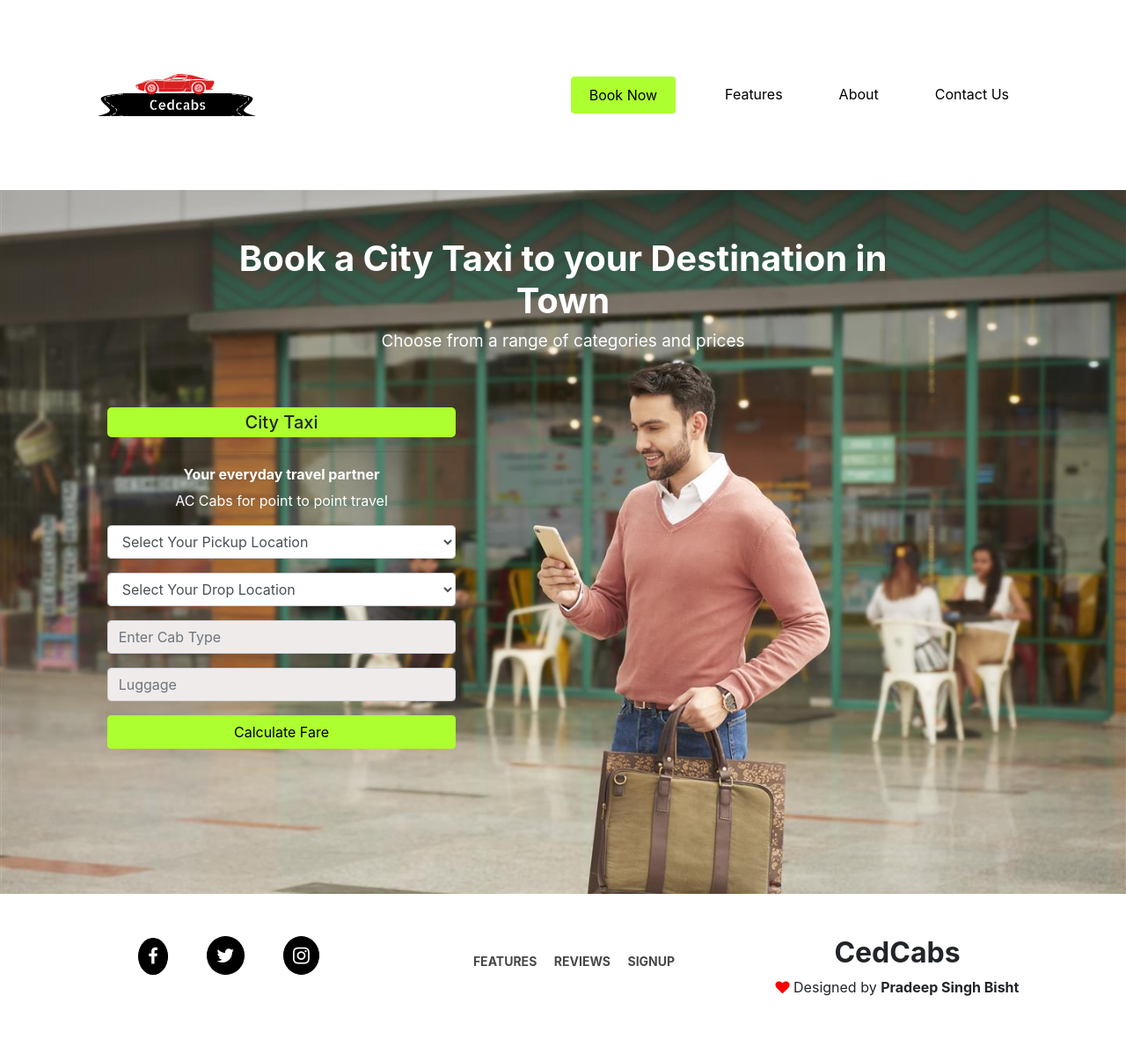
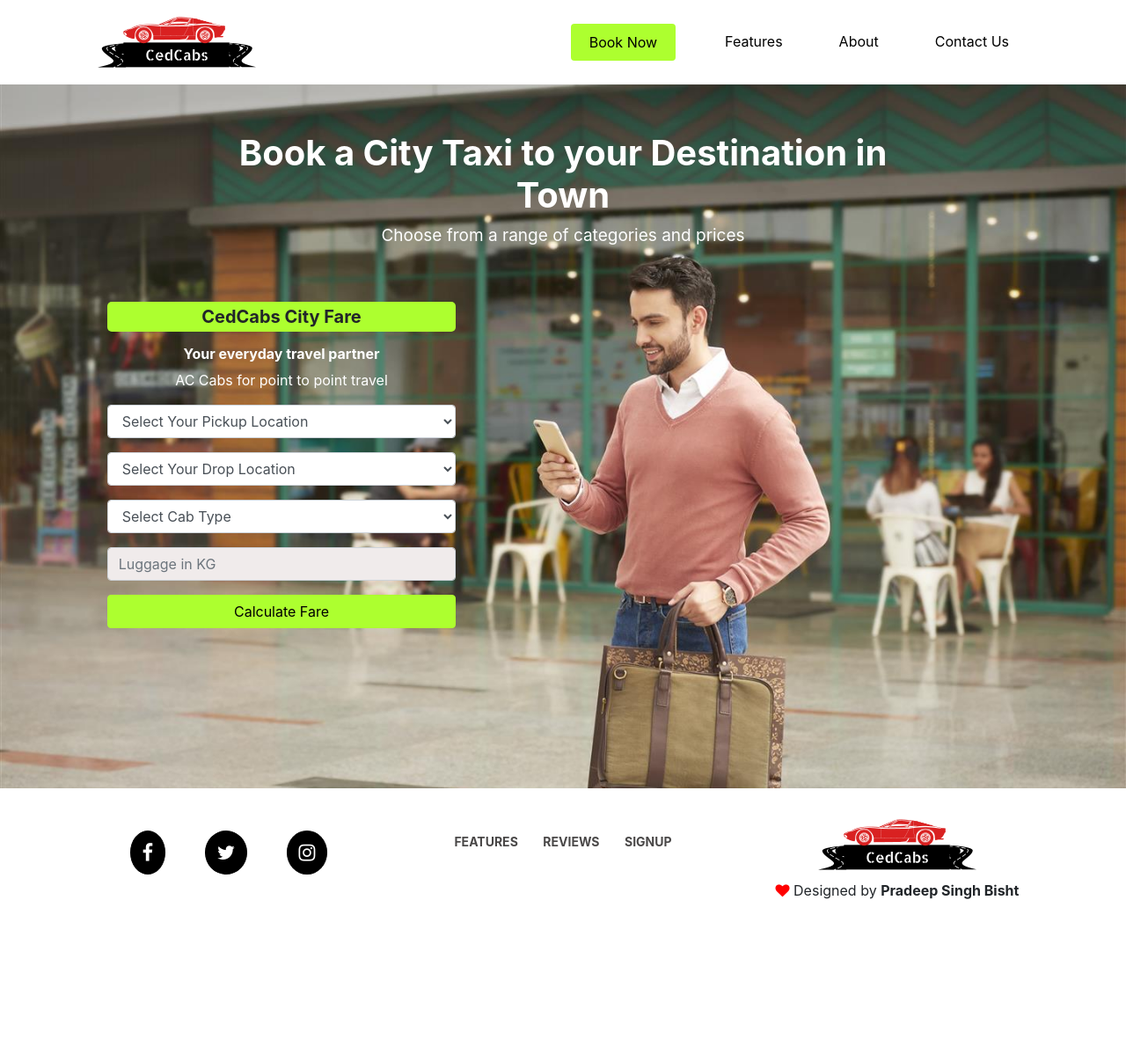
Before and after one commit to PradeepSinghBisht/CedCabs, a PHP site: page / in a window 1280 px wide. Shown: the whole page at 88% size. After the commit the page ends 1022 px from the top, so only its background shows below. Run offline with PHP 8.4, Linux system fonts and the light colour scheme.

Commit message:
Add files via upload

```diff
--- /dev/null
+++ b/ajax.php
@@ -0,0 +1,4 @@
+<?php
+    $pickup = $_POST['pickup'];
+    echo $pickup;
+?>
--- a/index.html
+++ b/index.html
@@ -9,6 +9,7 @@
     <script src="https://cdn.jsdelivr.net/npm/bootstrap@4.5.3/dist/js/bootstrap.bundle.min.js" integrity="sha384-ho+j7jyWK8fNQe+A12Hb8AhRq26LrZ/JpcUGGOn+Y7RsweNrtN/tE3MoK7ZeZDyx" crossorigin="anonymous"></script>
     <link rel="stylesheet" href="https://maxcdn.bootstrapcdn.com/bootstrap/4.0.0/css/bootstrap.min.css"
         integrity="sha384-Gn5384xqQ1aoWXA+058RXPxPg6fy4IWvTNh0E263XmFcJlSAwiGgFAW/dAiS6JXm" crossorigin="anonymous">
+    <script src="https://ajax.googleapis.com/ajax/libs/jquery/3.5.1/jquery.min.js"></script>
     <title>CedCabs</title>
 </head>
 <body>
@@ -41,8 +42,7 @@
             <div class="row text-center my-4">
                 <div class="col-sm-1 col-md-1 col-lg-1"></div>
                 <div class="col-sm-4 col-md-4 col-lg-4 " id="form">
-                    <h5 class="mt-3">City Taxi</h5>
-                    <hr>
+                    <h5 class="my-3">CedCabs City Fare</h5>
                     <h6>Your everyday travel partner</h6>
                     <p class="mb-3">AC Cabs for point to point travel</p>
                     <form>
@@ -59,7 +59,7 @@
                             </select>
                         </div>
                         <div class="form-group">
-                            <select name="pickup" class="form-control" id="pickup">
+                            <select name="drop" class="form-control" id="drop">
                                 <option value="">Select Your Drop Location</option>
                                 <option value="Charbagh">Charbagh</option>
                                 <option value="Indira Nagar">Indira Nagar</option>
@@ -71,10 +71,16 @@
                             </select>
                         </div>
                         <div class="form-group">
-                            <input type="text" class="form-control" id="cabtype" placeholder="Enter Cab Type">
+                            <select name="cabtype" class="form-control" id="cabtype">
+                                <option value="">Select Cab Type</option>
+                                <option value="CedMicro">CedMicro</option>
+                                <option value="CedMini">CedMini</option>
+                                <option value="CedRoyal">CedRoyal</option>
+                                <option value="CedSUV">CedSUV</option>
+                            </select>
                         </div>
                         <div class="form-group">
-                            <input type="text" class="form-control" id="luggage" placeholder="Luggage">
+                            <input type="number" class="form-control" id="luggage" placeholder="Luggage in KG">
                         </div>
                         <p>
                             <button type="submit" class="btn btn-primary">Calculate Fare</button>
@@ -87,13 +93,13 @@
     </section>
     <footer>
         <div id="footer" class="container">
-            <div class="row my-5 text-center">
-                <div id="footer1" class="col-lg-4 mb-3">
-                    <i class="fa fa-facebook" aria-hidden="true" style="font-size: 20px;"></i>
-                    <i class="fa fa-twitter" aria-hidden="true" style="font-size: 22px;"></i>
-                    <i class="fa fa-instagram" aria-hidden="true" style="font-size: 22px;"></i>
+            <div class="row my-4 text-center">
+                <div id="footer1" class="col-lg-4 py-4">
+                    <i class="fa fa-facebook" aria-hidden="true" style="padding: 13px;font-size: 22px;"></i>
+                    <i class="fa fa-twitter" aria-hidden="true" style="padding: 13px;font-size: 22px;"></i>
+                    <i class="fa fa-instagram" aria-hidden="true" style="padding: 13px;font-size: 22px;"></i>
                 </div>
-                <div id="footer3" class="col-lg-4 mt-3">
+                <div id="footer3" class="col-lg-4 py-4">
                     <ul>
                         <li><a href="#features">FEATURES</a></li>
                         <li><a href="#reviews">REVIEWS</a></li>
@@ -101,11 +107,25 @@
                     </ul>
                 </div>
                 <div id="footer2" class="col-lg-4">
-                    <h2>CedCabs</h2>
+                    <img src="cedcabs.png" alt="CedCabs" id="logo">
                     <p><i class="fa fa-heart" aria-hidden="true" style="color: red;"></i> Designed by <strong>Pradeep Singh Bisht</strong></p>
                 </div>
             </div>
         </div>
     </footer>
+    <script>
+        $('#pickup').change(function(){
+            var pickup = $('#pickup').val();
+            $.ajax({
+                url: "ajax.php",
+                data: {pickup},
+                type: 'POST',
+                dataType: 'html',
+                success: function(result){
+                    alert(result);
+                }
+            });
+        });
+    </script>
 </body>
 </html>
--- a/style.css
+++ b/style.css
@@ -2,7 +2,7 @@
     margin: 0;
 }
 #logo{
-
+    margin: -60px 0px;
 }
 #navbtn a{
     color: black;
@@ -40,6 +40,7 @@
     font-weight: bolder;
 }
 #form h5{
+    font-weight: bolder;
     padding: 5px;
     background-color: greenyellow;
     border-radius: 5px;
@@ -49,6 +50,9 @@
 }
 #form input{
     background-color: rgb(240, 235, 235);
+}
+#form button:hover{
+    background-color: rgb(151, 228, 35);
 }
 #form button{
     color: black;
@@ -64,15 +68,13 @@
     background-color: black;
     margin: 0px 20px;
 }
-#footer2 h2{
-    font-weight: bolder;
-}
 #footer3 ul{
     list-style-type: none;
+    padding: 0px;
 }
 #footer3 li{
-    display: inline;
-    margin-right: 15px;
+    display: inline;;
+    margin: 0px 12px;
 }
 #footer3 a{
     text-decoration: none;
```
Also changed, not shown: cedcabs.png.
